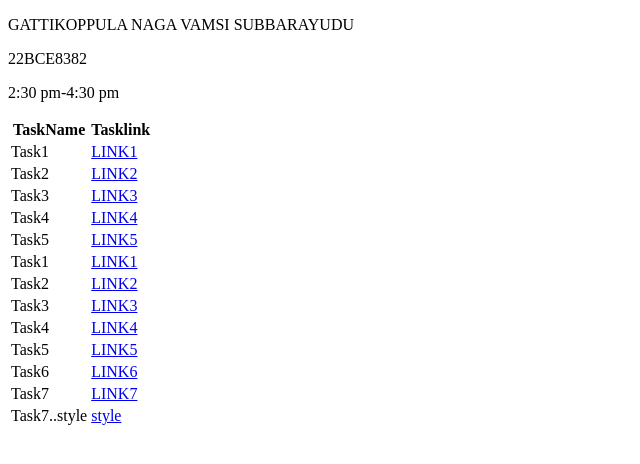
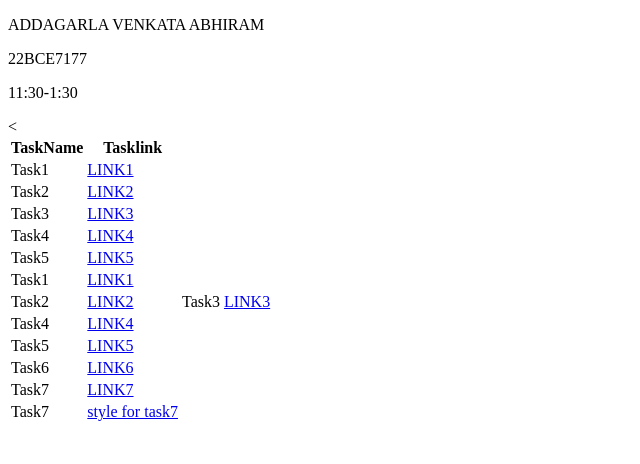
Before and after one commit to vamsi3126/MERN_fullstack, a plain HTML site: page index.html in a window 1280 px wide. Shown: the whole page, without its empty margins (0-640 px from the left). Drawn offline with Linux system fonts and the light colour scheme.

Commit message:
Update index.html

```diff
--- a/index.html
+++ b/index.html
@@ -7,9 +7,9 @@
 <title>Document</title>
 </head>
 <body>
-    <p>GATTIKOPPULA NAGA VAMSI SUBBARAYUDU</p>
-    <P>22BCE8382</P>
-    <p>2:30 pm-4:30 pm</p>
+    <p>ADDAGARLA VENKATA ABHIRAM</p>
+    <P>22BCE7177</P>
+    <p>11:30-1:30</p>
 
 <table>
 
@@ -41,7 +41,7 @@
 </tr>
 <td>Task2</td>
 <td><a href="./tasks/csstask2.html">LINK2</a></td>
-</tr>
+<
 <td>Task3</td>
 <td><a href="./tasks/csstask3.html">LINK3</a></td>
 </tr>
@@ -58,8 +58,8 @@
 <td>Task7</td>
 <td><a href="./tasks/csstask7.html">LINK7</a></td>
 </tr>
-<td>Task7..style</td>
-<td><a href="./tasks/style.css">style</a></td>
+<td>Task7</td>
+<td><a href="./tasks/style.css">style for task7</a></td>
 </tr>
 
 
```
